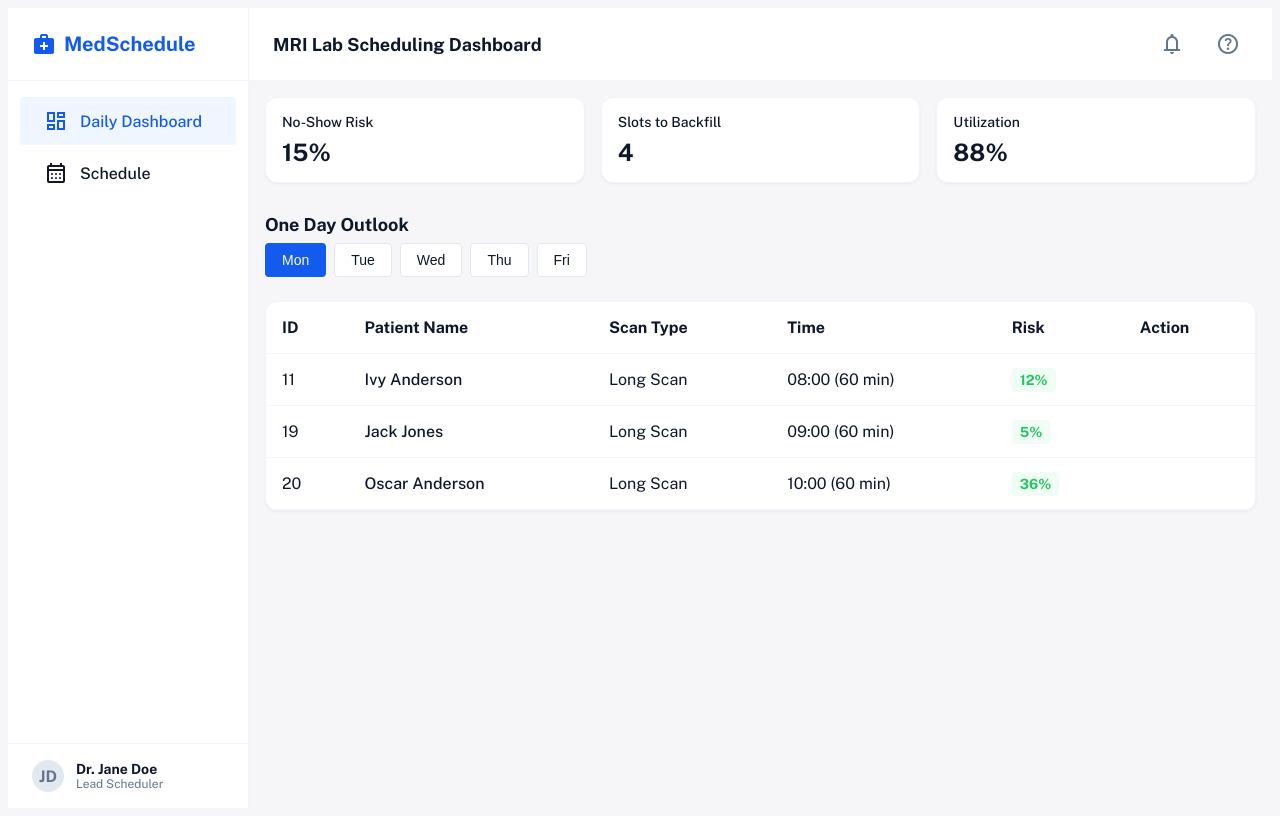
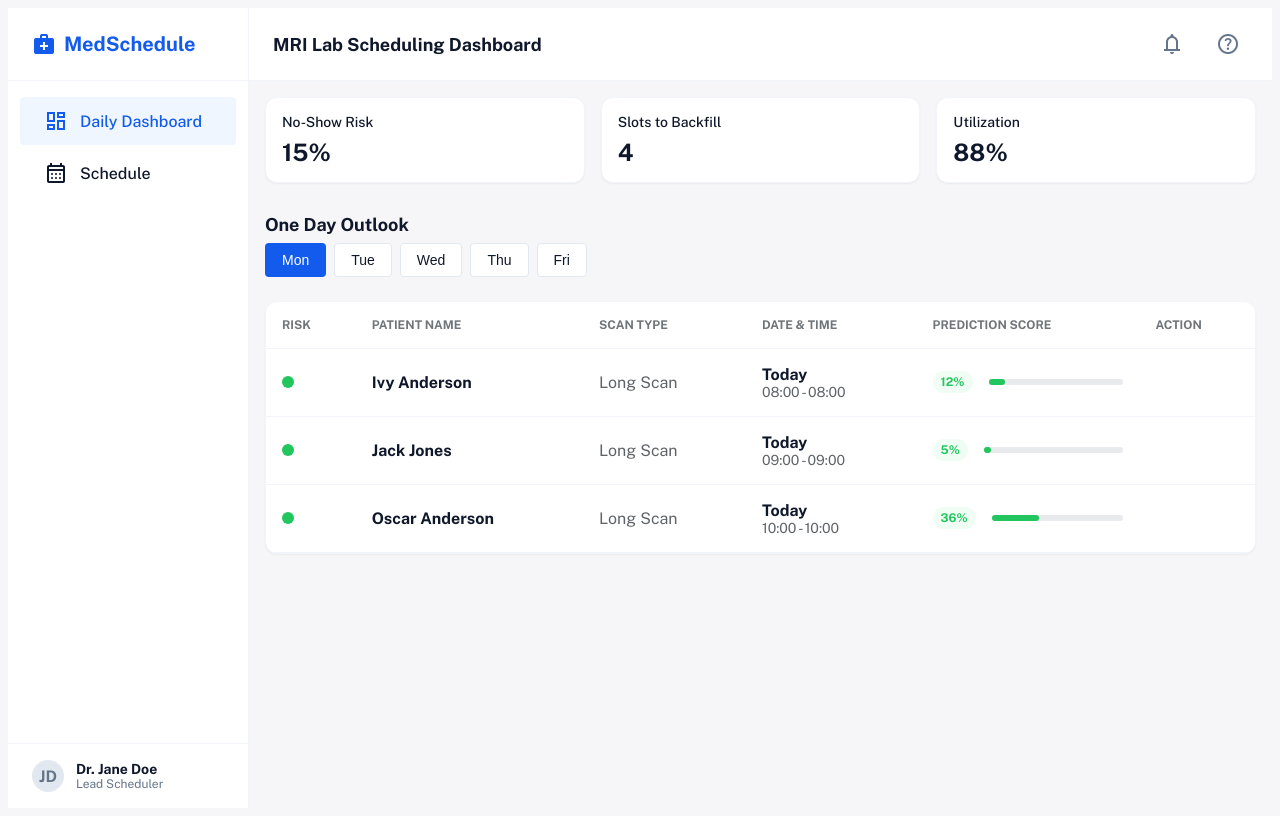
Before and after one commit to Kaanart/NoShowAgent, a React (Vite) app in the folder frontend/: page / in a window 1280 px wide. Built offline with nearby package versions, Linux system fonts and the light colour scheme.

Commit message:
feat(ui): Redesign Dashboard table structure to match design

```diff
--- a/frontend/src/components/Dashboard.tsx
+++ b/frontend/src/components/Dashboard.tsx
@@ -74,39 +74,47 @@ const Dashboard: React.FC<DashboardProps> = ({ appointments, onPromote }) => {
           <table style={{ width: '100%', textAlign: 'left', borderCollapse: 'collapse' }}>
             <thead>
               <tr style={{ borderBottom: '1px solid var(--border-light)' }}>
-                <th style={{ padding: '1rem', color: 'var(--text-dark)', fontWeight: 600 }}>ID</th>
-                <th style={{ padding: '1rem', color: 'var(--text-dark)', fontWeight: 600 }}>Patient Name</th>
-                <th style={{ padding: '1rem', color: 'var(--text-dark)', fontWeight: 600 }}>Scan Type</th>
-                <th style={{ padding: '1rem', color: 'var(--text-dark)', fontWeight: 600 }}>Time</th>
-                <th style={{ padding: '1rem', color: 'var(--text-dark)', fontWeight: 600 }}>Risk</th>
-                <th style={{ padding: '1rem', color: 'var(--text-dark)', fontWeight: 600 }}>Action</th>
+                <th style={{ padding: '1rem', color: '#70757a', fontWeight: 600, fontSize: '0.75rem' }}>RISK</th>
+                <th style={{ padding: '1rem', color: '#70757a', fontWeight: 600, fontSize: '0.75rem' }}>PATIENT NAME</th>
+                <th style={{ padding: '1rem', color: '#70757a', fontWeight: 600, fontSize: '0.75rem' }}>SCAN TYPE</th>
+                <th style={{ padding: '1rem', color: '#70757a', fontWeight: 600, fontSize: '0.75rem' }}>DATE & TIME</th>
+                <th style={{ padding: '1rem', color: '#70757a', fontWeight: 600, fontSize: '0.75rem' }}>PREDICTION SCORE</th>
+                <th style={{ padding: '1rem', color: '#70757a', fontWeight: 600, fontSize: '0.75rem' }}>ACTION</th>
               </tr>
             </thead>
             <tbody>
               {filteredAppointments.length > 0 ? (
                 filteredAppointments.map((appt) => (
                   <tr key={appt.id} style={{ borderBottom: '1px solid var(--border-light)' }}>
-                    <td style={{ padding: '1rem' }}>{appt.id}</td>
-                    <td style={{ padding: '1rem', fontWeight: 500 }}>{appt.patient_name}</td>
-                    <td style={{ padding: '1rem', color: 'var(--text-dark)' }}>{appt.scan_type || 'N/A'}</td>
-                    <td style={{ padding: '1rem', color: 'var(--text-dark)' }}>
-                      {appt.appointment_time} {appt.duration ? `(${appt.duration} min)` : ''}
+                    <td style={{ padding: '1rem' }}>
+                      <div style={{ width: '12px', height: '12px', borderRadius: '50%', backgroundColor: appt.risk_score > 0.5 ? 'var(--status-high-risk)' : 'var(--status-low-risk)' }}></div>
+                    </td>
+                    <td style={{ padding: '1rem', fontWeight: 700, color: 'var(--text-dark)' }}>{appt.patient_name}</td>
+                    <td style={{ padding: '1rem', color: '#5f6368' }}>{appt.scan_type || 'N/A'}</td>
+                    <td style={{ padding: '1rem' }}>
+                      <div style={{ fontWeight: 600, color: 'var(--text-dark)' }}>Today</div>
+                      <div style={{ fontSize: '0.875rem', color: '#5f6368' }}>{appt.appointment_time} - {appt.appointment_time}</div>
                     </td>
                     <td style={{ padding: '1rem' }}>
+                      <div style={{ display: 'flex', alignItems: 'center', gap: '1rem' }}>
                          <span style={{
                             padding: '0.25rem 0.5rem',
-                        borderRadius: '0.25rem',
-                        fontSize: '0.875rem',
-                        fontWeight: 600,
+                            borderRadius: '1rem',
+                            fontSize: '0.75rem',
+                            fontWeight: 700,
                             backgroundColor: appt.risk_score > 0.5 ? 'var(--status-high-risk-bg)' : 'var(--status-low-risk-bg)',
                             color: appt.risk_score > 0.5 ? 'var(--status-high-risk)' : 'var(--status-low-risk)'
                           }}>
                             {Math.round(appt.risk_score * 100)}%
                           </span>
+                          <div style={{ flex: 1, height: '6px', backgroundColor: '#e8eaed', borderRadius: '3px', minWidth: '60px' }}>
+                             <div style={{ width: `${appt.risk_score * 100}%`, height: '100%', backgroundColor: appt.risk_score > 0.5 ? 'var(--status-high-risk)' : 'var(--status-low-risk)', borderRadius: '3px' }}></div>
+                          </div>
+                      </div>
                     </td>
                     <td style={{ padding: '1rem' }}>
                       {appt.risk_score > 0.5 && (
-                        <Button variant="danger" onClick={() => onPromote(appt.id)}>Find a Backup</Button>
+                        <Button variant="danger" size="sm" onClick={() => onPromote(appt.id)} style={{ fontSize: '0.75rem', padding: '0.25rem 0.5rem' }}>Find a Backup</Button>
                       )}
                     </td>
                   </tr>
```
Also changed, not shown: 1 other file (tests, documents, lock files or other folders). Lines whose indentation alone changed are shown as unchanged.
